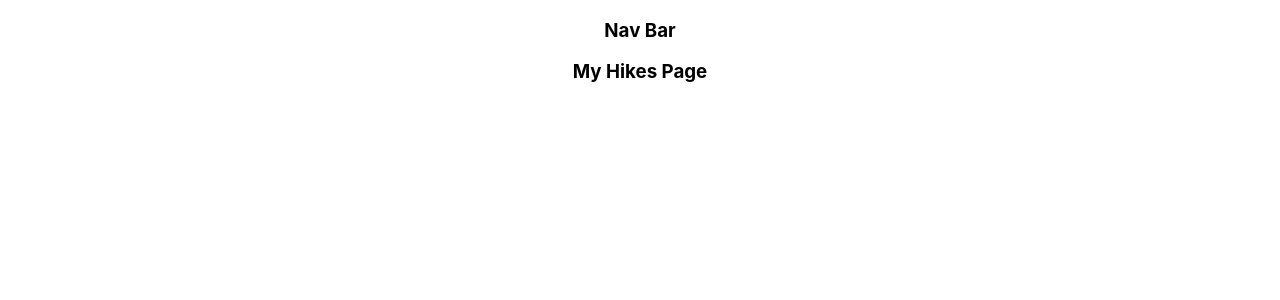
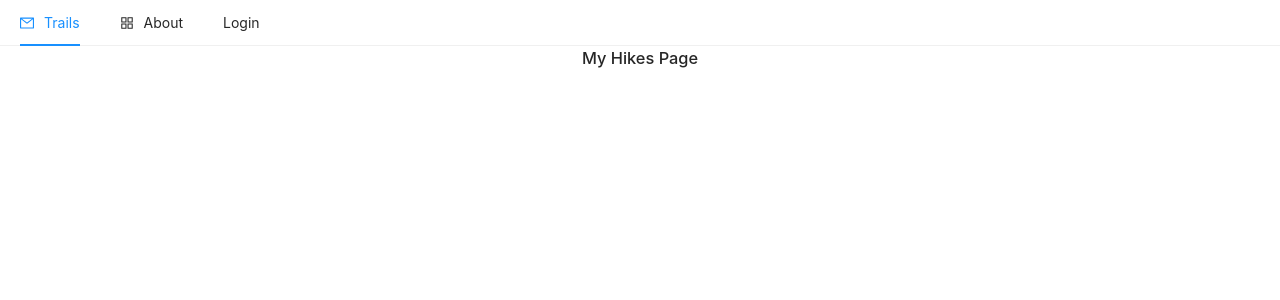
Before and after one commit to marykang09/hikes_frontend, a React (Create React App) app: page /myhikes in a window 1280 px wide. Shown: the top 300 px of the page. Built offline with nearby package versions, Linux system fonts and the light colour scheme.

Commit message:
trails page and nav bar

```diff
--- a/package.json
+++ b/package.json
@@ -3,6 +3,7 @@
   "version": "0.1.0",
   "private": true,
   "dependencies": {
+    "@ant-design/icons": "^4.1.0",
     "@testing-library/jest-dom": "^4.2.4",
     "@testing-library/react": "^9.3.2",
     "@testing-library/user-event": "^7.1.2",
--- a/src/App.css
+++ b/src/App.css
@@ -1,3 +1,6 @@
+@import '~antd/dist/antd.css';
+
+
 .App {
   text-align: center;
 }
--- a/src/components/NavBar.js
+++ b/src/components/NavBar.js
@@ -1,9 +1,57 @@
 import React from 'react'
+import {Link} from "react-router-dom";
+import { Menu } from 'antd';
+import { MailOutlined, AppstoreOutlined, SettingOutlined } from '@ant-design/icons';
+const { SubMenu } = Menu;
 
-const NavBar = () => {
-    return(
-        <h3>Nav Bar</h3>
-    )
+class NavBar extends React.Component{
+    constructor(){
+        super()
+        // this.state = {
+        //     current: ""
+        // }
+    }
+
+    // handleClick = e => {
+    //     console.log('click ', e)
+    //     this.setState({
+    //       current: e.key,
+    //     })
+
+
+    render(){
+        return(
+        <Menu mode="horizontal">
+                <Menu.Item key="trails" icon={<MailOutlined />}>
+                    <Link to="/">Trails</Link>
+                </Menu.Item>
+                <Menu.Item key="about"  icon={<AppstoreOutlined />}>
+                <Link to="/about">About</Link>
+                </Menu.Item>
+
+            <Menu.Item key="alipay">
+                Login
+            </Menu.Item>
+        </Menu>
+        )
+    }
 }
 
 export default NavBar
+
+
+{/* <div className={`ui inverted ${props.color} menu navbar`}>
+<Link to="/" className="item">
+  <h2 className="ui header">
+    <i className={`${props.icon} icon`}></i>
+    <div className="content">{props.title}</div>
+    <div className="sub header">{props.subtitle}</div>
+  </h2>
+</Link>
+<div className="item">
+ <Link to="/">About Page</Link>
+</div>
+<div className="item">
+ <Link to="/paintings">Gallery Page</Link>
+</div>
+</div> */}
--- a/src/components/Trail.js
+++ b/src/components/Trail.js
@@ -1,20 +1,54 @@
 import React from 'react'
-import {Card} from 'antd'
+import { Card, Avatar, Col } from 'antd';
+import { EditOutlined, EllipsisOutlined, SettingOutlined } from '@ant-design/icons';
+const { Meta } = Card;
+// import all_clear from 'hikes_frontend/assets/all_clear.png'
 
 const Trail = (props) => {
+
+    const gridStyle = {
+        width: '25%',
+        textAlign: 'center',
+      };
+
+    const {name, location, img_medium, condition_status} = props.trail
+
+    const getIcon = () =>{
+        if (condition_status === "All Clear"){
+            return 'hikes_frontend/assets/all_clear.png'}
+
+    }
+
+
+
+
+
+
+
     return(
-        <div>
-            <Card />
-            <h3>Trail Info:</h3>
-            <p>
-                Name: {props.trail.name}
-                <br></br>
-                Length: {props.trail.length}
-
-            </p>
-
-        </div>
-
+        <Col span={8}>
+                <Card
+                hoverable
+                style={gridStyle, { width: 300 }}
+                cover={
+                <img
+                    alt="example"
+                    height={200}
+                    src={img_medium}
+                />
+                }
+                actions={[
+                <EditOutlined key="edit" />,
+                <EllipsisOutlined key="ellipsis" />,
+                ]}
+                 >
+                    <Meta
+                    avatar={<img height={10} width={10} src={getIcon()}/>}
+                    title={name}
+                    description={location}
+                    />
+             </Card>
+         </Col>
     )
 }
 
--- a/src/containers/TrailsContainer.js
+++ b/src/containers/TrailsContainer.js
@@ -1,14 +1,14 @@
 import React from 'react'
 import Trail from '../components/Trail'
+import { Row} from 'antd';
 
 const TrailsContainer = (props) => {
 
     return (
         <div>
-            <h3>This is the trails container</h3>
-            {props.trails.map(t => < Trail trail={t} key={t.id} /> )}
-
-
+            <Row>
+                 {props.trails.map(t => < Trail trail={t} key={t.id} /> )}
+             </Row>
 
         </div>
     )
--- a/src/containers/TrailsPage.js
+++ b/src/containers/TrailsPage.js
@@ -22,7 +22,7 @@ class TrailsPage extends React.Component{
     render () {
         return (
             <div>
-                <h1>This is the Trails Page</h1>
+                <h1>Trails</h1>
                 < TrailsContainer trails={this.state.trails} />
 
             </div>
--- a/src/index.js
+++ b/src/index.js
@@ -4,6 +4,7 @@ import './index.css';
 import App from './App';
 import * as serviceWorker from './serviceWorker';
 import {BrowserRouter as Router, Switch, Route, Link} from "react-router-dom";
+import 'antd/dist/antd.css';
 
 ReactDOM.render(
   <React.StrictMode>
```
Also changed, not shown: assets/all_clear.png (added), 1 other file (tests, documents, lock files or other folders).
